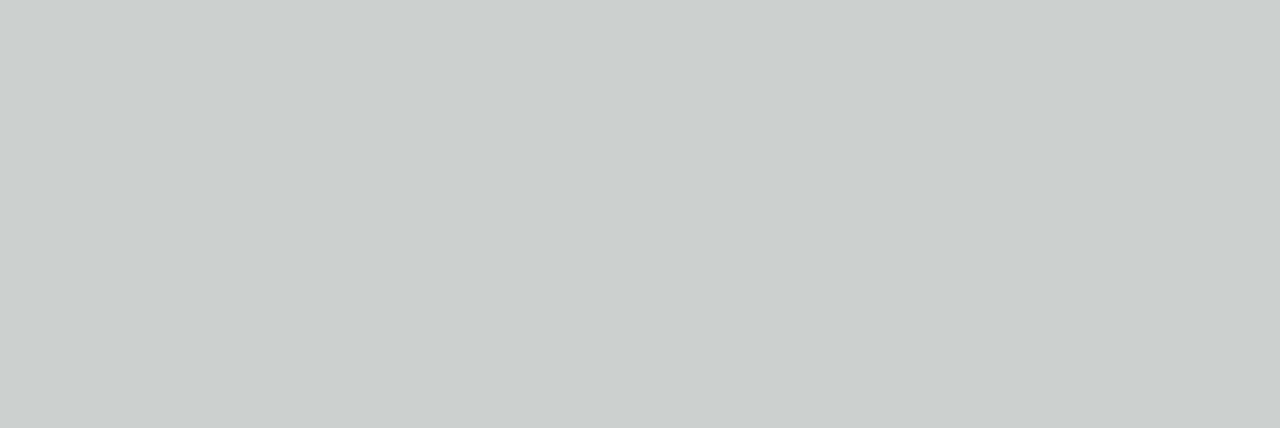
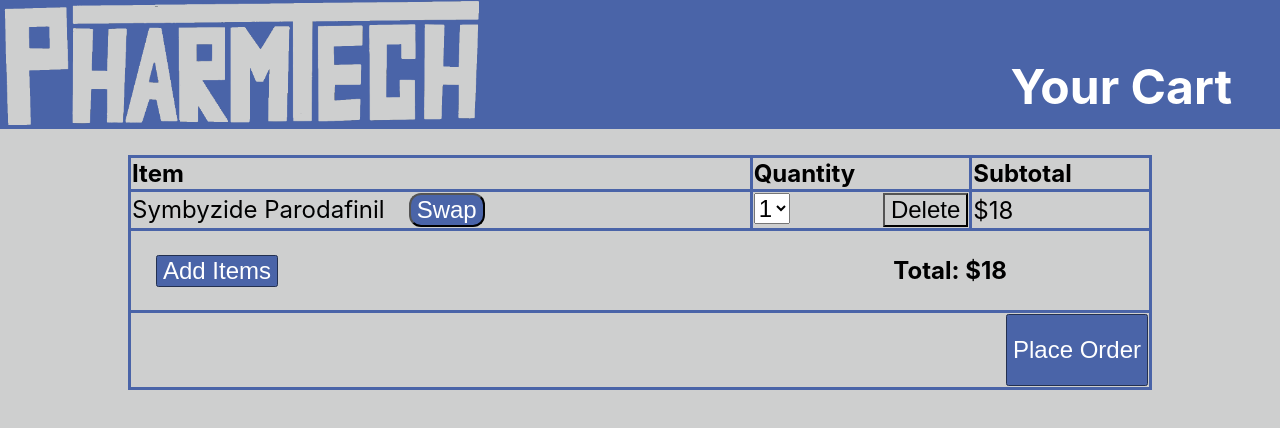
Before and after one commit to XuanZhai/FrontEnd, a React (Create React App) app: page /pharmManager/cart in a window 1280 px wide. Shown: the top 428 px of the page. Built offline with nearby package versions, Linux system fonts and the light colour scheme.

Commit message:
adding more functionality to buttons on pharmacy manager dashboard

```diff
--- a/src/App.jsx
+++ b/src/App.jsx
@@ -10,6 +10,7 @@ import { Register } from "./components/login"
 import { PharmManager } from "./components/pages"
 import { Manufacturer } from './components/pages/manufacturer';
 import { ViewCart } from './components/pharmManagerComps/viewCart';
+import { YourPharmacy, Inventory } from './components/pharmManagerComps';
 
 class App extends React.Component {
     constructor(props) {
@@ -25,7 +26,9 @@ class App extends React.Component {
             <Route exact path="/login" ><Login /></Route>
             <Route exact path="/register"><Register /></Route>
             <Route exact path="/pharmManager" ><PharmManager /></Route>
-                <Route exact path="/pharmManager/viewCart" ><ViewCart /></Route>
+                <Route exact path="/pharmManager/cart" ><ViewCart /></Route>
+                <Route exact path="/pharmManager/yourPharmacy" ><YourPharmacy /></Route>
+                <Route exact path="/pharmManager/inventory" ><Inventory /></Route>
             <Route exact path="/Manufacturer" ><Manufacturer /></Route>
           </Switch>
         </Router>
--- a/src/components/pages/pharmManager.jsx
+++ b/src/components/pages/pharmManager.jsx
@@ -24,7 +24,7 @@ export class PharmManager extends React.Component {
                     <h1 className = "welcome">
                         Welcome back {this.state.username}!
                     </h1>
-                    <Link to="/pharmManager/viewCart">
+                    <Link to="/pharmManager/cart">
                         <button id = "cart" type="button">
                             View Cart
                                 <img src={Cart} id = "cartImg"/>
@@ -33,8 +33,8 @@ export class PharmManager extends React.Component {
                 </nav>
                </div>
                <div className = "menu">
-                    <button type = "button" id = "menuButton">Your<br />Pharmacy</button>
-                    <button type = "button" id = "menuButton">View<br/>Inventory</button>
+                    <Link to ="/pharmManager/yourPharmacy"><button type = "button" id = "menuButton">Your<br />Pharmacy</button></Link>
+                    <Link to ="/pharmManager/inventory"><button type = "button" id = "menuButton">View<br/>Inventory</button></Link>
                     <button type = "button" id = "menuButton">View<br/>Sales</button>
                     <button type = "button" id = "menuButton">Send<br /> Request</button>
                </div>
--- a/src/components/pages/style.css
+++ b/src/components/pages/style.css
@@ -48,6 +48,7 @@ nav {
 .menu {
     text-align: center;
     display: flexbox;
+    position: relative;
 }
 
 #menuButton {
@@ -110,7 +111,12 @@ nav {
     text-align: center;
 }
 
-.itemsTable table, th, td{
+.itemsTable table, th, #item{
+    border-style: solid;
+    border-color: #4a64a8;
+}
+
+tr {
     border-style: solid;
     border-color: #4a64a8;
 }
@@ -122,9 +128,10 @@ table {
     font-size: x-large;
 }
 
-.itemsTable th, td {
+.itemsTable th, #item {
     text-align: left;
 }
+
 
 #quantity {
     font-size: x-large;
@@ -155,10 +162,40 @@ table {
     background-color: #4a65a888;
 }
 
+#total {
+    text-align: center;
+    height: 0em;
+    font-size: x-large;
+}
 
-#total {
+#addItems {
+    margin-left: 1em;
+    float: left;
+}
+
+.extraButtons button {
+    position: relative;
+    color: white;
+    background-color: #4a64a8;
+    border-style: solid;
+    border-color: #233050;
+    border-width: .05em;
+    border-radius: .1em;
+    transition: all 250ms ease-in-out;
+    text-align: center;
     font-size: x-large;
-    margin-top: 0em;
-    margin-right: 11.2em;
+    cursor: pointer;
+}
+
+.placeOrder:hover {
+    background-color: #2d8f56;
+}
+
+#addItems:hover {
+    background-color: #233050;
+}
+
+.placeOrder {
+    height: 3em;
     float: right;
 }
--- a/src/components/pharmManagerComps/index.jsx
+++ b/src/components/pharmManagerComps/index.jsx
@@ -1,3 +1,3 @@
-import "./style.css"
-
 export { ViewCart } from "./viewCart"
+export {YourPharmacy} from "./yourPharmacy"
+export {Inventory} from "./inventory"
--- /dev/null
+++ b/src/components/pharmManagerComps/inventory.jsx
@@ -0,0 +1,25 @@
+import React from "react";
+import Logo from "./erpharmtechgrayer.png";
+import {Link} from "react-router-dom";
+
+export class Inventory extends React.Component {
+
+    constructor(props) {
+        super(props);
+    }
+
+    render() {
+        return (
+           <div className = "body">
+            <nav>
+                <div className = "img" id = "logo">
+                        <img src={Logo} />
+                </div>
+                <h1 className = "yourCart">
+                        Inventory
+                </h1>
+                </nav>
+           </div>
+        );
+    }
+}
--- a/src/components/pharmManagerComps/viewCart.jsx
+++ b/src/components/pharmManagerComps/viewCart.jsx
@@ -27,10 +27,10 @@ export class ViewCart extends React.Component {
                             <th>Subtotal</th>
                         </tr>
                         <tr>
-                            <td>Symbyzide Parodafinil
+                            <td id = "item">Symbyzide Parodafinil
                             <button type = "button" id = "swap">Swap</button>
                             </td>
-                            <td>
+                            <td id = "item">
                                 <select id = "quantity">
                                     <option value = "1">1</option>
                                     <option value = "2">2</option>
@@ -44,10 +44,26 @@ export class ViewCart extends React.Component {
                                 </select>
                                 <button type = "button" id = "delete">Delete</button>
                             </td>
-                            <td>$18</td>
+                            <td id = "item">$18</td>
+                        </tr>
+                        <tr className = "lastRow">
+                            <td>
+                                <div className = "extraButtons">
+                                    <button type = "button" id = "addItems">Add Items</button>
+                                </div>
+                            </td>
+                            <td colSpan = "2">
+                            <h3 id = "total">Total: $18</h3> <br/>
+                            </td>
+                        </tr>
+                        <tr>
+                            <td colSpan = "3">
+                                <div className = "extraButtons">
+                                    <button type = "button" className = "placeOrder">Place Order</button>
+                                </div>
+                            </td>
                         </tr>
                     </table>
-                       <h3 id = "total">Total: $18</h3>
                 </div>
            </div>
         );
--- /dev/null
+++ b/src/components/pharmManagerComps/yourPharmacy.jsx
@@ -0,0 +1,25 @@
+import React from "react";
+import Logo from "./erpharmtechgrayer.png";
+import {Link} from "react-router-dom";
+
+export class YourPharmacy extends React.Component {
+
+    constructor(props) {
+        super(props);
+    }
+
+    render() {
+        return (
+           <div className = "body">
+            <nav>
+                <div className = "img" id = "logo">
+                        <img src={Logo} />
+                </div>
+                <h1 className = "yourCart">
+                        Your Pharmacy
+                </h1>
+                </nav>
+           </div>
+        );
+    }
+}
```
Also changed, not shown: 2 other files (tests, documents, lock files or other folders).
